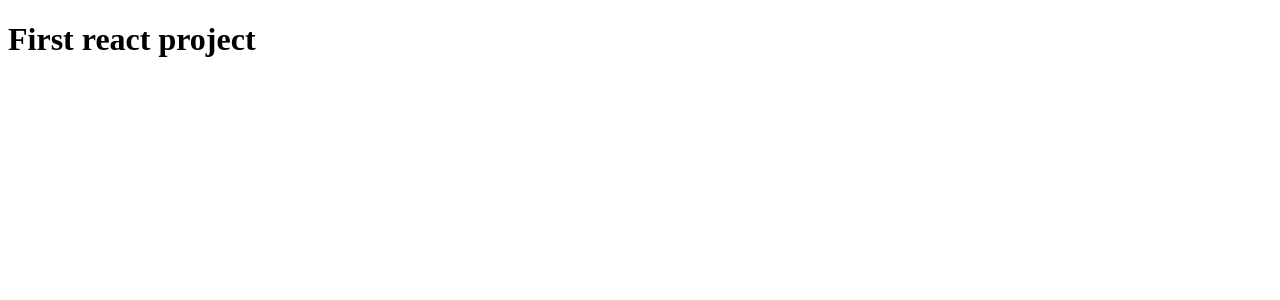
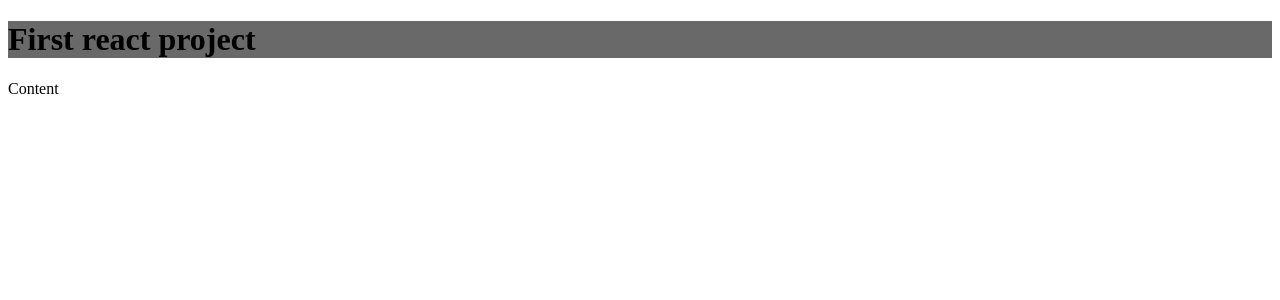
Before and after one commit to potapchukdmytro/dashboard_pd311, a React (Create React App) app: page / in a window 1280 px wide. Shown: the top 300 px of the page. Built offline with nearby package versions, Linux system fonts and the light colour scheme; the HTML template or start-up script is replaced by a standard one.

Commit message:
first commit

```diff
--- a/src/App.css
+++ b/src/App.css
@@ -0,0 +1,3 @@
+.b-color {
+    background-color: dimgray;
+}
--- a/src/App.js
+++ /dev/null
@@ -1,11 +0,0 @@
-import './App.css';
-
-function App() {
-  return (
-    <div className="App">
-      <h1>First react project</h1>
-    </div>
-  );
-}
-
-export default App;
--- /dev/null
+++ b/src/App.jsx
@@ -0,0 +1,18 @@
+import "./App.css";
+
+const App = () => {
+    const title = "First react project";
+
+    return (
+        <>
+            <div className="b-color">
+                <h1>{title}</h1>
+            </div>
+            <div className="Content">
+                <p>Content</p>
+            </div>
+        </>
+    );
+}
+
+export default App;
```
